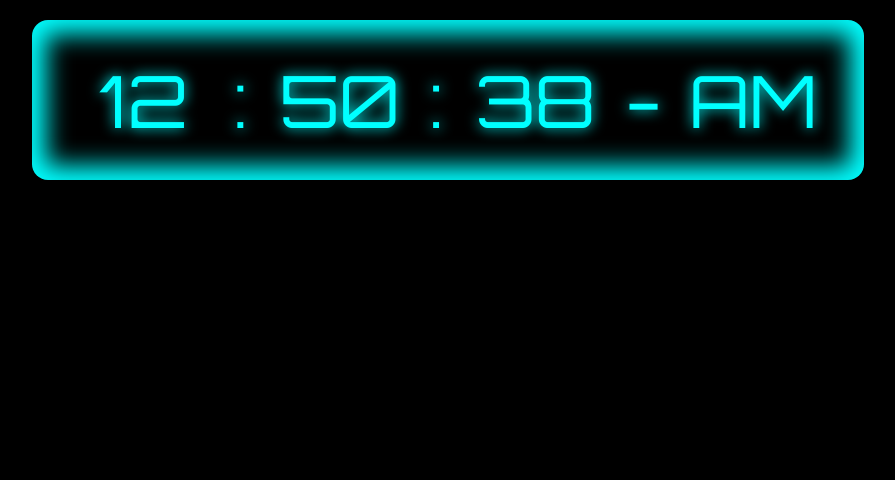
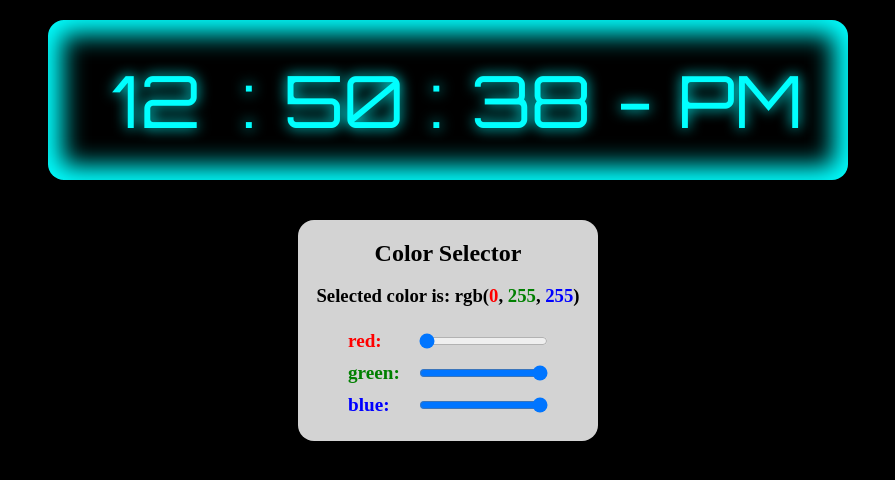
Before and after one commit to farshad-vgr/digital-clock, a plain HTML site: page index.html in a window 1280 px wide. Shown: the whole page, without its empty margins (192-1087 px from the left). Drawn offline with Linux system fonts and the light colour scheme.

Commit message:
The color modifier with rgb range input added as an option

```diff
--- a/index.html
+++ b/index.html
@@ -19,11 +19,44 @@
 
 <body>
 
-    <div class="clock">
+    <main class="container">
 
-        <div class="display"></div>
+        <section id="clock" class="clock">
 
-    </div>
+            <div id="display" class="display"></div>
+
+        </section>
+
+        <section id="options" class="options">
+
+            <div id="color" class="color">
+
+                <h2>Color Selector</h2>
+                <br>
+
+                <h3>Selected color is<span id="colorOutput">: rgb(<span style="color: red">0</span>, <span style="color: green">255</span>, <span style="color: blue">255</span>)</span></h3>
+                <br>
+
+                <div>
+                    <label for="rangeRed" style="color: red">red:</label>
+                    <input id="rangeRed" type="range" min="0" max="255" value="0">
+                </div>
+
+                <div>
+                    <label for="rangeGreen" style="color: green">green:</label>
+                    <input id="rangeGreen" type="range" min="0" max="255" value="255">
+                </div>
+
+                <div>
+                    <label for="rangeBlue" style="color: blue">blue:</label>
+                    <input id="rangeBlue" type="range" min="0" max="255" value="255">
+                </div>
+
+            </div>
+
+        </section>
+
+    </main>
 
     <script src="javascript.js"></script>
 
--- a/javascript.js
+++ b/javascript.js
@@ -1,5 +1,17 @@
-const clock = document.querySelector('.display');
+const clock = document.querySelector('.clock');
+let clockBoxShadowBlur = getComputedStyle(clock).getPropertyValue("box-shadow").split(/ (?![^(]*\))/)[3];
+let clockBoxShadowSpread = getComputedStyle(clock).getPropertyValue("box-shadow").split(/ (?![^(]*\))/)[4];
+const display = document.querySelector('.display');
+const selectedColor = document.getElementById('colorOutput');
+const rangeRed = document.getElementById('rangeRed');
+const rangeGreen = document.getElementById('rangeGreen');
+const rangeBlue = document.getElementById('rangeBlue');
 
+rangeRed.addEventListener('input', changeColor);
+rangeGreen.addEventListener('input', changeColor);
+rangeBlue.addEventListener('input', changeColor);
+
+//------------------------------------------------ shows your local time -----------------------------------------------------------
 setInterval(() => {
 
     let time = new Date();
@@ -8,12 +20,20 @@ setInterval(() => {
     let hours = time.getHours();
     let day = 'AM';
 
-    if (hours > 12) {
+    if (hours >= 22) {
         day = 'PM';
         hours = hours - 12;
+    } else if (hours > 12 && hours < 22) {
+        day = 'PM';
+        hours = hours - 12;
+        hours = '0' + hours;
+    } else if (hours === 12) {
+        day = 'PM';
     } else if (hours > 0 && hours < 10) {
+        day = 'AM';
         hours = '0' + hours;
     } else if (hours === 0) {
+        day = 'AM';
         hours = 12;
     }
 
@@ -25,6 +45,19 @@ setInterval(() => {
         seconds = '0' + seconds;
     }
 
-    clock.innerHTML = `<span>${hours}</span> : <span>${minutes}</span> : <span>${seconds}</span> - <span>${day}</span>`;
+    display.innerHTML = `<span>${hours}</span> : <span>${minutes}</span> : <span>${seconds}</span> - <span>${day}</span>`;
 
 },1000);
+
+//------------------------------------------------------------- change color controller ----------------------------------------------------
+function changeColor() {
+    let red = rangeRed.value;
+    let green = rangeGreen.value;
+    let blue = rangeBlue.value;
+    let color = `rgb(${red}, ${green}, ${blue})`;
+
+    clock.style.boxShadow = `0 0 ${clockBoxShadowBlur} ${clockBoxShadowSpread} ${color} inset`;
+    display.style.color = color;
+    display.style.filter = `drop-shadow(0 0 7px ${color})`;
+    selectedColor.innerHTML = `: rgb(<span style="color: red">${red}</span>, <span style="color: green">${green}</span>, <span style="color: blue">${blue}</span>)`;
+}
--- a/styles.css
+++ b/styles.css
@@ -8,38 +8,83 @@
 
 body {
     background-color: black;
+    cursor: default;
 }
 
+.container {
+    display: flex;
+    flex-direction: column;
+    align-items: center;
+    width: 100%;
+}
+
+/*----------------------------------- display digital clock part ------------------------------------*/
 .clock {
     min-width: 300px;
     max-width: 90%;
     margin: 20px auto;
     text-align: center;
-    background-color: black;
-    box-shadow: 0 0 0.5rem 0.2rem aqua inset;
+    box-shadow: 0 0 0.5rem 0.2rem rgb(0,255,255) inset;
     border-radius: 1rem;
-    cursor: default;
 }
 
 .display {
     display: flex;
     justify-content: space-between;
     padding: 10px;
-    color: cyan;
+    color: rgb(0,255,255);
     font-size: 2rem;
     font-family: 'orbitron', sans-serif;
-    filter: drop-shadow(0 0 7px aqua);
+    filter: drop-shadow(0 0 7px rgb(0,255,255));
 }
 
 .display span {
     width: 20%;
 }
 
+/*----------------------------------------- options for digital clock part -------------------------------------*/
+.options {
+    display: flex;
+    min-width: 300px;
+    max-width: 90%;
+    justify-content: center;
+    margin: 20px auto;
+    text-align: center;
+}
+
+/*---------------------------- color option part ----------------------------*/
+.options .color {
+    display: flex;
+    flex-direction: column;
+    width: 300px;
+    align-items: center;
+    padding: 20px 0;
+    border-radius: 1rem;
+    color: black;
+    background-color: lightgrey;
+}
+
+.options .color div {
+    display: flex;
+    justify-content: space-between;
+    align-items: center;
+    min-width: 210px;
+    max-width: 90%;
+    padding: 5px;
+}
+
+.options .color div label {
+    font-weight: bold;
+    font-size: 1.2rem;
+}
+
+
 /*------------------------------- responsive with Bootstrap 5 breakpoints ------------------------------*/
 @media (min-width: 576px) {
     .clock {
+        min-width: 500px;
         max-width: 80%;
-        box-shadow: 0 0 0.7rem 0.4rem aqua inset;
+        box-shadow: 0 0 0.7rem 0.4rem rgb(0,255,255) inset;
     }
 
     .display {
@@ -50,8 +95,8 @@ body {
 
 @media (min-width: 768px) {
     .clock {
-        max-width: 75%;
-        box-shadow: 0 0 0.8rem 0.5rem aqua inset;
+        min-width: 600px;
+        box-shadow: 0 0 0.8rem 0.5rem rgb(0,255,255) inset;
     }
 
     .display {
@@ -62,8 +107,8 @@ body {
 
 @media (min-width: 992px) {
     .clock {
-        max-width: 70%;
-        box-shadow: 0 0 1rem 0.8rem aqua inset;
+        min-width: 700px;
+        box-shadow: 0 0 1rem 0.8rem rgb(0,255,255) inset;
     }
 
     .display {
@@ -74,8 +119,8 @@ body {
 
 @media (min-width: 1200px) {
     .clock {
-        max-width: 65%;
-        box-shadow: 0 0 1.5rem 0.9rem aqua inset;
+        min-width: 800px;
+        box-shadow: 0 0 1.5rem 0.9rem rgb(0,255,255) inset;
     }
 
     .display {
@@ -86,8 +131,8 @@ body {
 
 @media (min-width: 1400px) {
     .clock {
-        max-width: 60%;
-        box-shadow: 0 0 1.5rem 1rem aqua inset;
+        min-width: 900px;
+        box-shadow: 0 0 1.5rem 1rem rgb(0,255,255) inset;
     }
 
     .display {
```
Also changed, not shown: screenshot.png.
